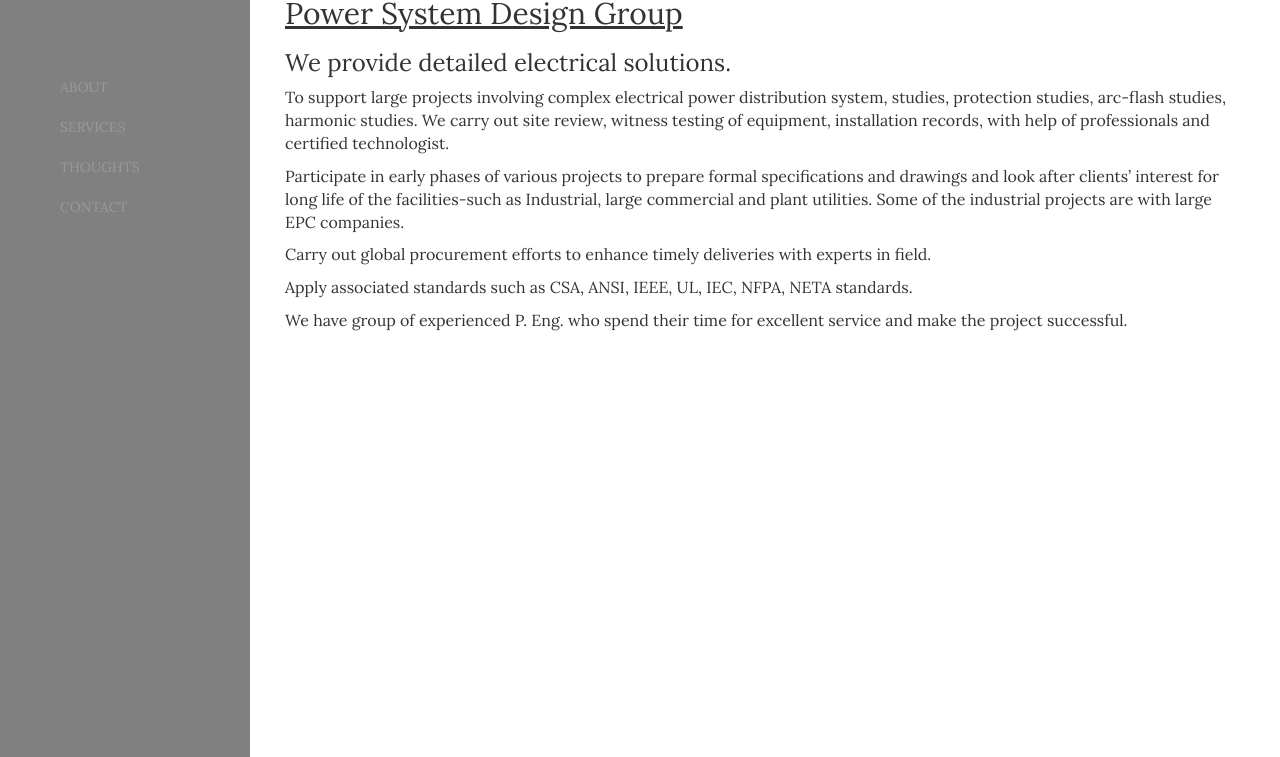
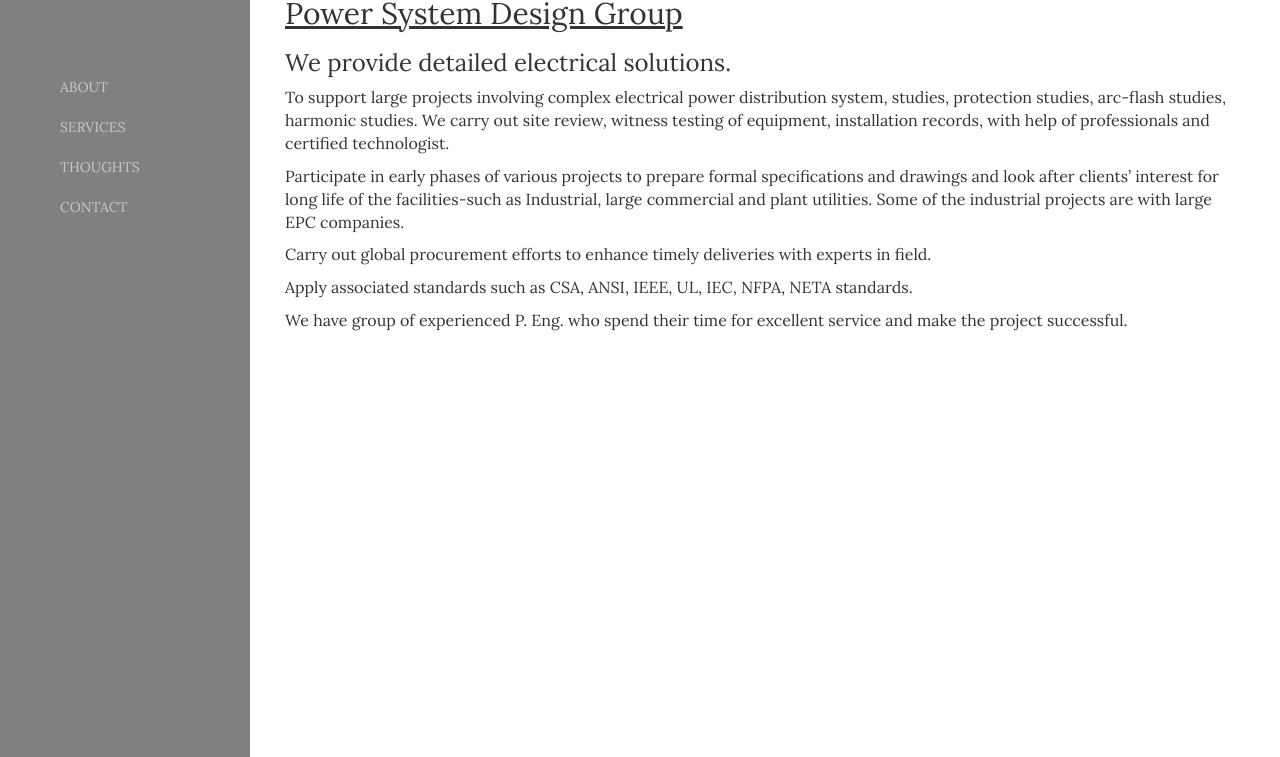
Before and after one commit to kushthaker/psdg, a plain HTML site: page index.html in a window 1280 px wide. Shown: the part 43-800 px from the top of the page. Drawn offline with Linux system fonts and the light colour scheme.

Commit message:
change for mvp

```diff
--- a/css/styles.css
+++ b/css/styles.css
@@ -56,7 +56,7 @@ p {
 .sidebar-nav li a {
     display: block;
     text-decoration: none;
-    color: #999999;
+    color: #C7C7C7;
 }
 
 .sidebar-nav li a:hover {
```
